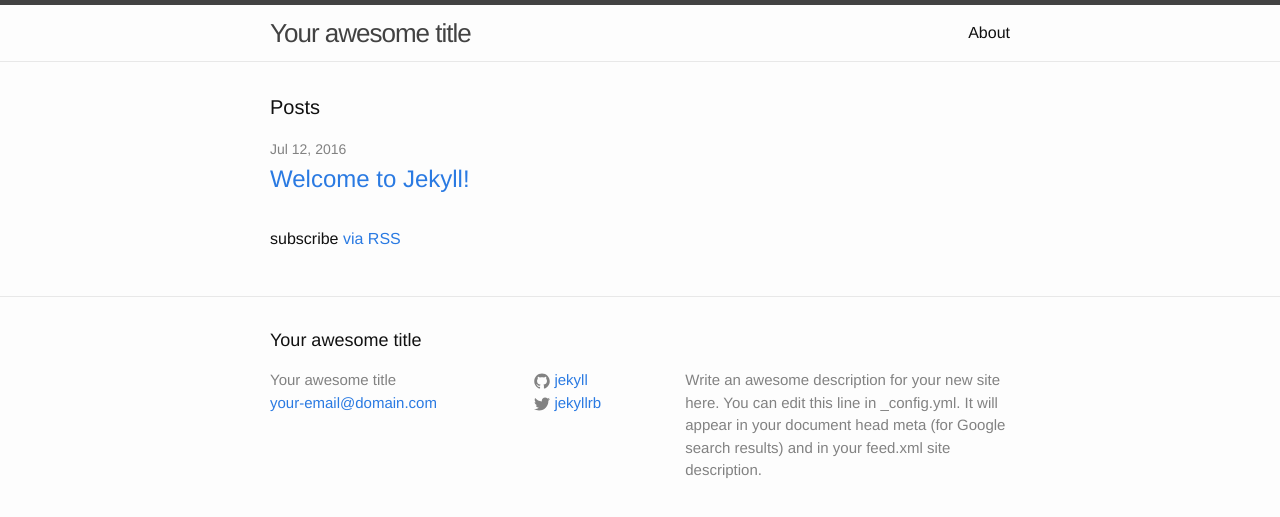
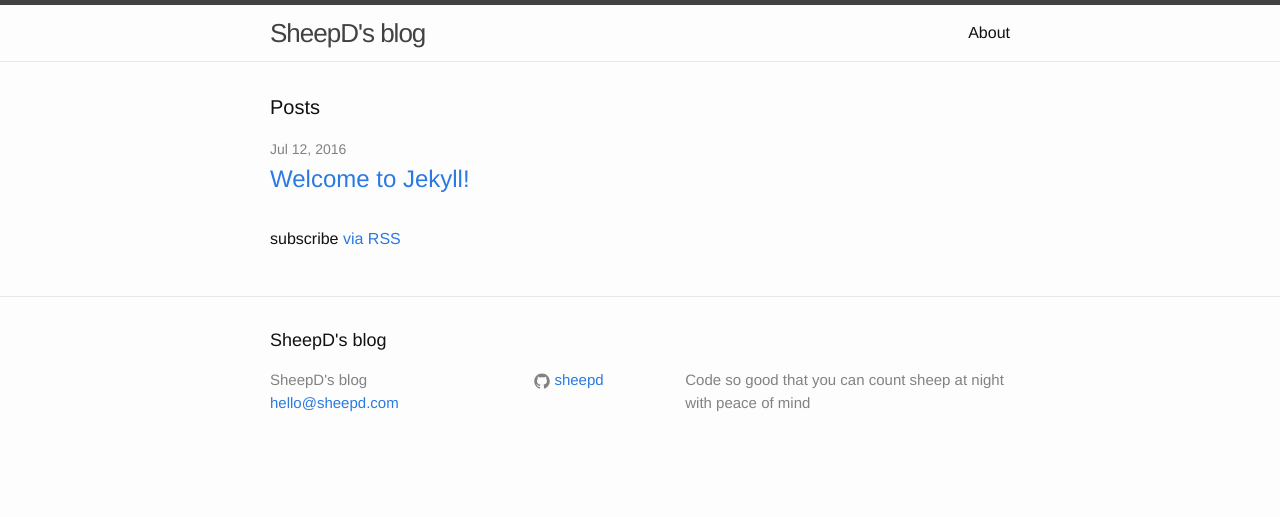
Before and after one commit to SheepD/sheepd.github.io, a Jekyll site: the page built from index.html, in a window 1280 px wide. Shown: the top 517 px of the page. Built offline with Jekyll 4.4.1, drawn with Linux system fonts in a browser that asks for light colours.

Commit message:
* update information in config.yml

```diff
--- a/_config.yml
+++ b/_config.yml
@@ -6,16 +6,13 @@
 # 'jekyll serve'. If you change this file, please restart the server process.
 
 # Site settings
-title: Your awesome title
-email: your-email@domain.com
+title: SheepD's blog
+email: hello@sheepd.com
 description: > # this means to ignore newlines until "baseurl:"
-  Write an awesome description for your new site here. You can edit this
-  line in _config.yml. It will appear in your document head meta (for
-  Google search results) and in your feed.xml site description.
+  Code so good that you can count sheep at night with peace of mind
 baseurl: "" # the subpath of your site, e.g. /blog
-url: "http://yourdomain.com" # the base hostname & protocol for your site
-twitter_username: jekyllrb
-github_username:  jekyll
+url: "http://sheepd.com" # the base hostname & protocol for your site
+github_username:  sheepd
 
 # Build settings
 markdown: kramdown
```
